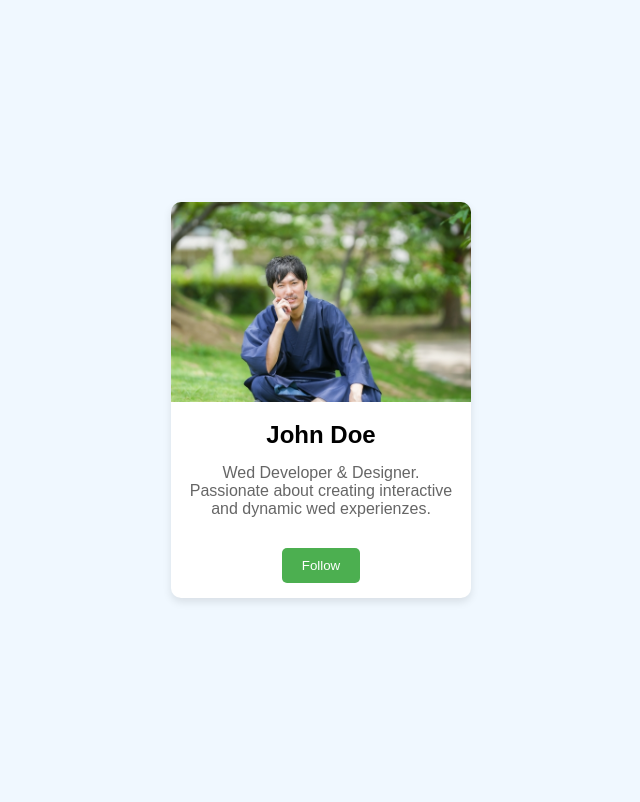
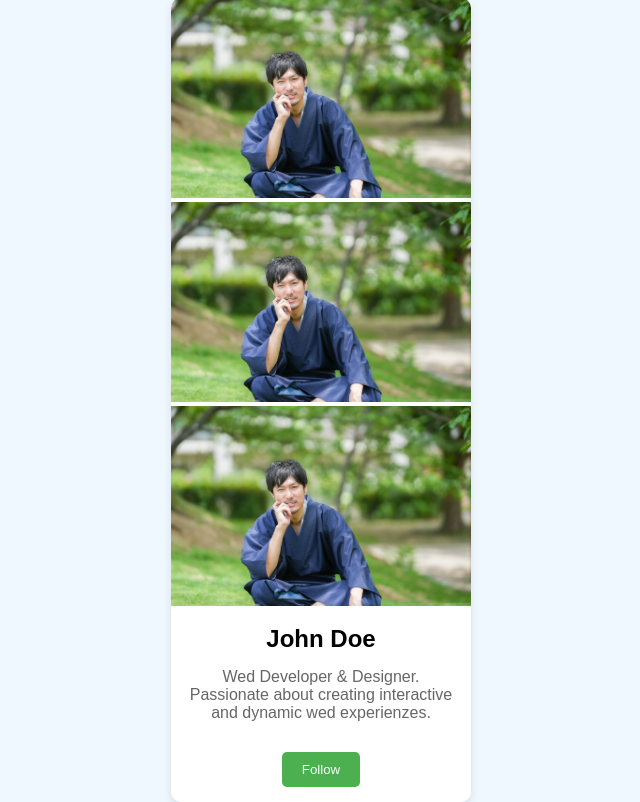
Before and after one commit to c3230311/www, a plain HTML site: page kadai1401/index.html in a window 1280 px wide. Shown: the whole page, without its empty margins (319-959 px from the left). Drawn offline with Linux system fonts and the light colour scheme.

Commit message:
kadai1401

```diff
--- a/kadai1401/index.html
+++ b/kadai1401/index.html
@@ -80,6 +80,8 @@
 <body>
     <div class="profile-card">
         <img src="profile.jpg">
+        <img src="profile.jpg">
+        <img src="profile.jpg">
         <h2>John Doe</h2>
         <p>Wed Developer & Designer. Passionate about creating interactive and dynamic wed experienzes.</p>
         <div class="social-icons">
```
